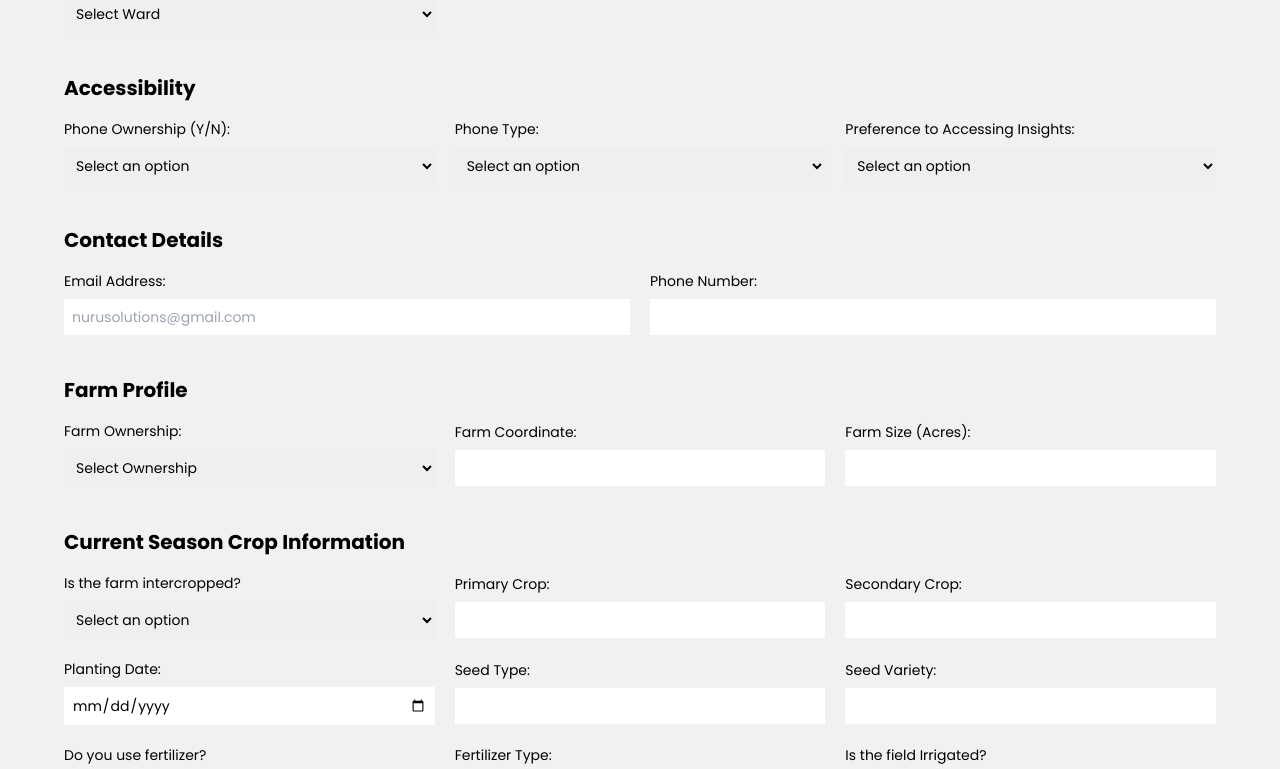
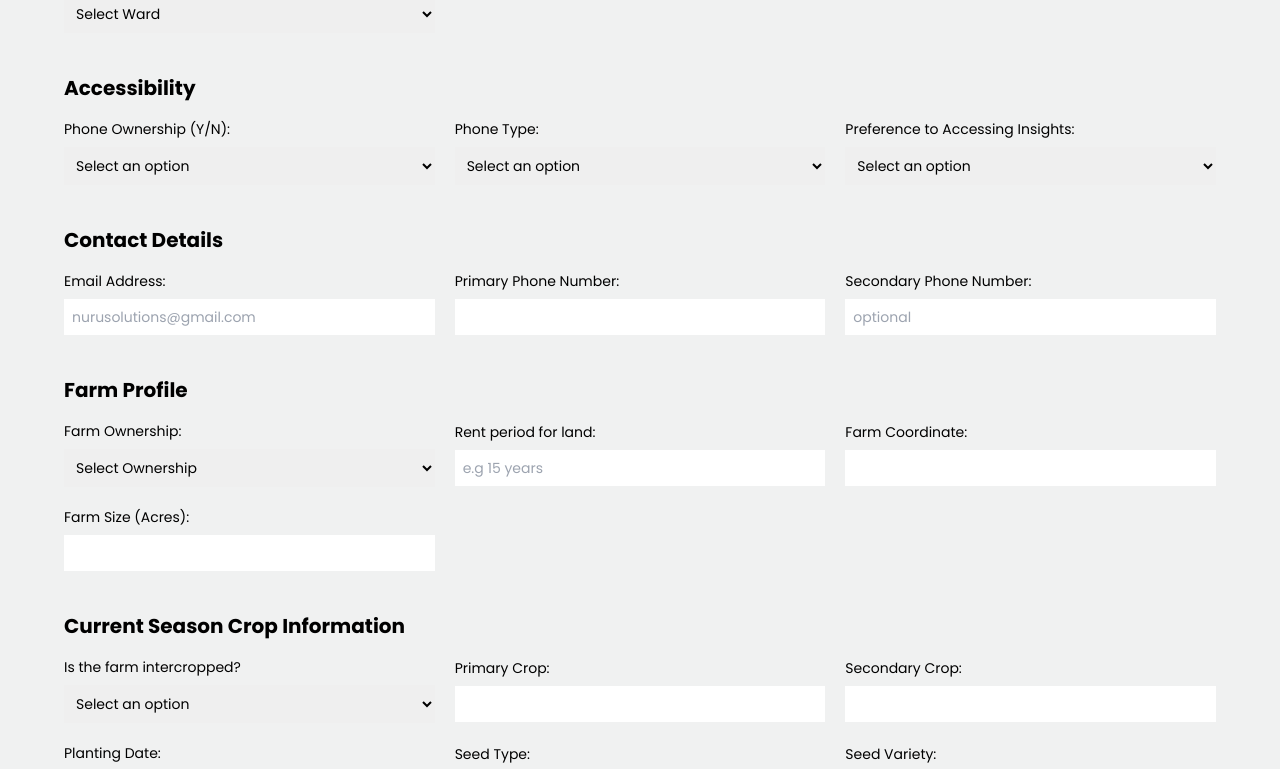
Before and after one commit to juskins/FieldFarmersForm, a React (Vite) app: page / in a window 1280 px wide. Shown: the part 475-1244 px from the top of the page. Built offline with nearby package versions, Linux system fonts and the light colour scheme.

Commit message:
Update form

```diff
--- a/src/RealFormsData.jsx
+++ b/src/RealFormsData.jsx
@@ -18,8 +18,10 @@ const RealFormsData = () => {
       phoneType: "",
       insightsPreference: "",
       email: '',
-      phoneNum:'',
+      pryPhoneNum:'',
+      secPhoneNum:'',
       farmOwnership: '',
+      rentPeriod:'',
       farmCoordinate: "",
       farmSize: "",
       isIntercropped: "",
@@ -112,8 +114,10 @@ const RealFormsData = () => {
       phoneType: "",
       insightsPreference: "",
       email: '',
-      phoneNum:'',
+      pryPhoneNum: '',
+      secPhoneNum:'',
       farmOwnership: "",
+      rentPeriod:'',
       farmCoordinate: "",
       farmSize: "",
       isIntercropped: "",
@@ -166,15 +170,6 @@ const RealFormsData = () => {
             <h2>Identifying Information</h2>
             <div className='grid'>
                <label>
-                  Gender:
-                  <select name="gender" value={formData.gender} onChange={handleChange} required>
-                     <option value="">Select Gender</option>
-                     <option value="male">Male</option>
-                     <option value="female">Female</option>
-                  </select>
-               </label>
-
-               <label>
                   <span>First Name:</span>
                   <input
                      type="text"
@@ -194,6 +189,15 @@ const RealFormsData = () => {
                      onChange={handleChange}
                      required
                   />
+               </label>
+
+               <label>
+                  Gender:
+                  <select name="gender" value={formData.gender} onChange={handleChange} required>
+                     <option value="">Select Gender</option>
+                     <option value="male">Male</option>
+                     <option value="female">Female</option>
+                  </select>
                </label>
 
                <label>
@@ -353,16 +357,26 @@ const RealFormsData = () => {
                </label>
 
                <label>
-                  <span>Phone Number:</span>
+                  <span>Primary Phone Number:</span>
                   <input
                      type="tel"
-                     name="phoneNum"
-                     value={formData.phoneNum}
+                     name="pryPhoneNum"
+                     value={formData.pryPhoneNum}
                      onChange={handleChange}
                      required
                   />
                </label>
 
+               <label>
+                  <span>Secondary Phone Number:</span>
+                  <input
+                     type="tel"
+                     name="secPhoneNum"
+                     value={formData.secPhoneNum}
+                       onChange={handleChange}
+                       placeholder='optional'
+                  />
+               </label>
 
             </div>
          </div>
@@ -383,6 +397,17 @@ const RealFormsData = () => {
                      <option value="rent">Rent</option>
                      <option value="owner">Owner</option>
                   </select>
+               </label>
+
+               <label>
+                  Rent period for land:
+                  <input
+                     type="text"
+                     name="rentPeriod"
+                     value={formData.rentPeriod}
+                     onChange={handleChange}
+                     placeholder='e.g 15 years'
+                  />
                </label>
 
                <label>
```
